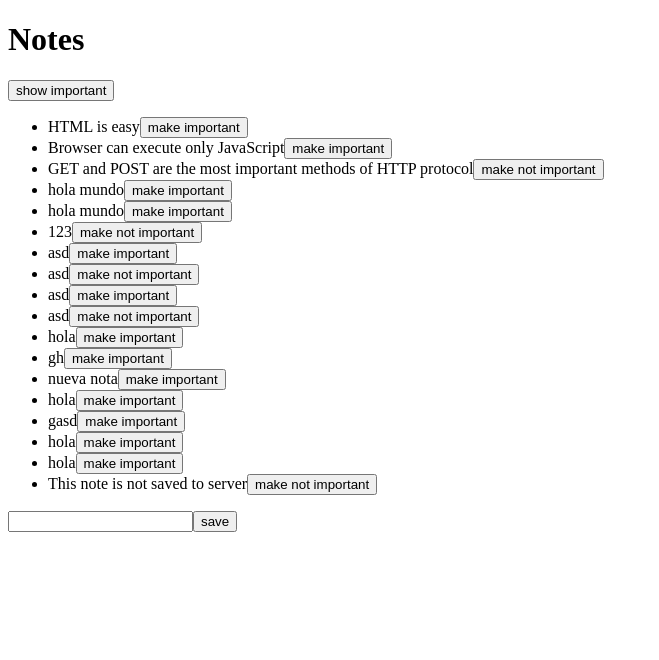
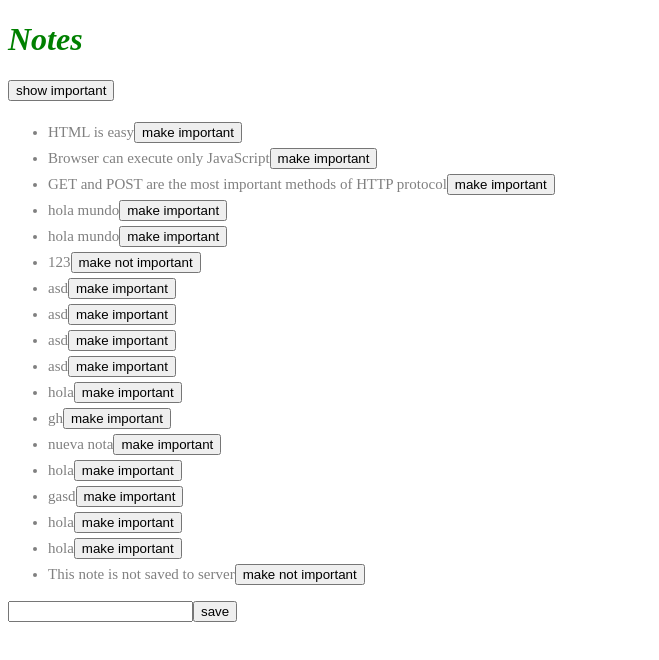
Before and after one commit to kittyxcode/FullStackOpen, a React (Vite) app in the folder Part2/Notes/: page / in a window 1280 px wide. Shown: the top 660 px of the page, without its empty margins (0-659 px from the left). Built offline with nearby package versions, Linux system fonts and the light colour scheme; data requests are answered from the project's data file.

Commit message:
chore: Update note importance status and enhance Note component styling

```diff
--- a/Part2/Notes/db.json
+++ b/Part2/Notes/db.json
@@ -13,7 +13,7 @@
     {
       "id": "3",
       "content": "GET and POST are the most important methods of HTTP protocol",
-      "important": true
+      "important": false
     },
     {
       "id": "4",
@@ -38,7 +38,7 @@
     {
       "id": "8",
       "content": "asd",
-      "important": true
+      "important": false
     },
     {
       "id": "9",
@@ -48,7 +48,7 @@
     {
       "id": "10",
       "content": "asd",
-      "important": true
+      "important": false
     },
     {
       "id": "11",
--- a/Part2/Notes/src/components/Note.jsx
+++ b/Part2/Notes/src/components/Note.jsx
@@ -1,8 +1,10 @@
+import '../index.css';
+
 const Note = ({ note, toggleImportance }) => {
   const label = note.important ? 'make not important' : 'make important';
 
   return (
-    <li>
+    <li className="note">
       {note.content}
       <button onClick={toggleImportance}>{label}</button>
     </li>
--- a/Part2/Notes/src/index.css
+++ b/Part2/Notes/src/index.css
@@ -8,3 +8,9 @@ li {
     padding-top: 3px;
     font-size: 15px;
   }
+
+  .note {
+    color: grey;
+    padding-top: 5px;
+    font-size: 15px;
+  }
```
